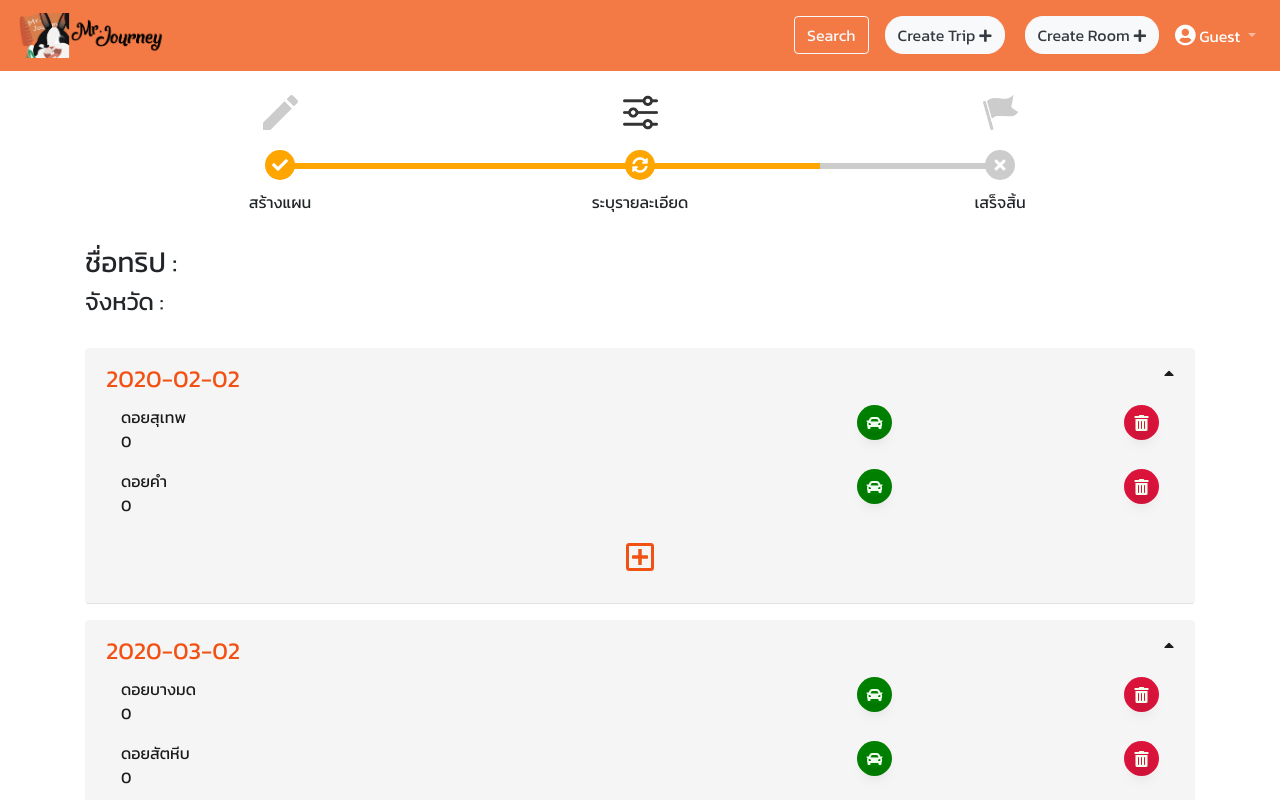
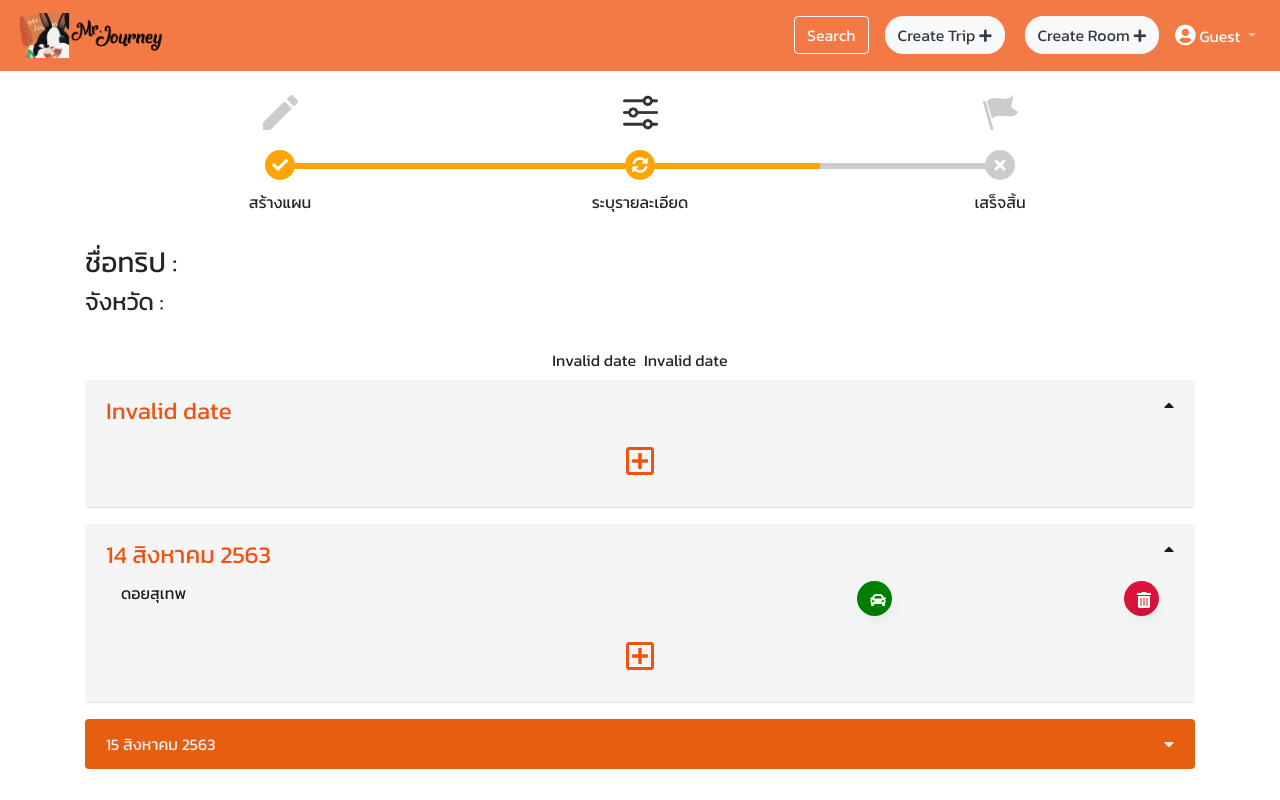
Before and after one commit to romncn/SeniorProject-MrJourney, a React (Create React App) app: page /CreateTrip in a window 1280 px wide. Both pictures are taken after a click on the button "ต่อไป". Shown: the top 800 px of the page. Built offline with nearby package versions, Linux system fonts and the light colour scheme.

Commit message:
[ADD]Start use momentjs & [UPDATE]CreateTripAdd and show Date

```diff
--- a/package.json
+++ b/package.json
@@ -8,6 +8,7 @@
     "@testing-library/user-event": "^7.1.2",
     "antd": "^4.1.5",
     "bootstrap": "^4.4.1",
+    "moment": "^2.25.3",
     "react": "^16.13.1",
     "react-bootstrap": "^1.0.1",
     "react-dom": "^16.13.1",
--- a/src/components/CreateTrip/CreateTripStep2.js
+++ b/src/components/CreateTrip/CreateTripStep2.js
@@ -6,6 +6,7 @@
 import LogoStep1 from '../../static/img/LogoStep1.png'
 import LogoStep2 from '../../static/img/LogoStep2.png'
 import LogoStep3 from '../../static/img/LogoStep3.png'
+import momentjs from 'moment'
 
 class CreateTripStep2 extends React.Component {
     constructor(props) {
@@ -33,6 +34,7 @@
             this.setState({
                 addModalShow: false
             })
+        console.log(this.props.TripForm);
 
         return (
             <div>
@@ -63,7 +65,16 @@
                             <h4>จังหวัด : {this.props.TripForm.demoProvince}</h4>
                         </div>
                         <div className="trip-perday-box py-3">
-                            <h5 className="text-center">{this.props.TripForm.demoDate}</h5>
+
+                            <div className="text-center py-2">
+                                <span className="show-date-to-end">
+                                    <span className="p-1"> {momentjs(this.props.TripForm.demoDate).format('DD/MM/YYYY')}
+                                    </span>
+                                    <span className="p-1">{momentjs(this.props.TripForm.demoDate).add(this.props.TripForm.numberAddDate - 1, 'day').format('DD/MM/YYYY')}
+                                    </span>
+                                </span>
+                            </div>
+
 
                             {/* {this.props.TripForm.totalDate.map((PerDay, key) => { //original pattern
                                 return (
--- a/src/linepage/CreateTrip.js
+++ b/src/linepage/CreateTrip.js
@@ -5,7 +5,7 @@
 import NavWebPage from '../components/Nav/NavWebPage';
 import FooterWebPage from '../components/Footer/FooterWebPage';
 import CreateTripStep3 from '../components/CreateTrip/CreateTripStep3';
-
+import momentjs from 'moment'
 
 
 
@@ -14,47 +14,34 @@
     constructor(props) {
         super(props)
         this.state = {
-            // Component: <CreateTripStep1></CreateTripStep1>,
-            // NumberComponent: 1
             StepComponent: 1,
             InputTripName: '',
+
             Trip: {
                 demoTripName: '',
                 demoProvince: '',
                 demoDate: '',
+                numberAddDate: 1,
+                // EndDate: '2020-02-02',
                 totalDay: 0,
-                totalDate: [
-                    {
-                        eventDate: '2020-02-02',
-                        event: [
-                            {
-                                eventName: 'ดอยสุเทพ',
-                                eventTime: 0,
-                                eventType: 'กินข้าว'
-                            },
-                            {
-                                eventName: 'ดอยคำ',
-                                eventTime: 0,
-                                eventType: 'กินข้าว'
-                            }
-                        ]
-                    },
-                    {
-                        eventDate: '2020-03-02',
-                        event: [
-                            {
-                                eventName: 'ดอยบางมด',
-                                eventTime: 0,
-                                eventType: 'นอน'
-                            },
-                            {
-                                eventName: 'ดอยสัตหีบ',
-                                eventTime: 0,
-                                eventType: 'แดกเต่า'
-                            }
-                        ]
-                    }
-                ]
+                totalDate: [{}]
+                // totalDate: [
+                //     {
+                //         eventDate: '2020-02-02',
+                //         event: [
+                //             {
+                //                 eventName: 'ดอยสุเทพ',
+                //                 eventTime: 0,
+                //                 eventType: 'กินข้าว'
+                //             },
+                //             {
+                //                 eventName: 'ดอยคำ',
+                //                 eventTime: 0,
+                //                 eventType: 'กินข้าว'
+                //             }
+                //         ]
+                //     },
+                // ]
             }
         }
     }
@@ -82,11 +69,12 @@
     onhandleFormText = async (e) => {
         let value = e.target.value
         let name = e.target.name
+
         // let {value,name} = e.target
         await this.setState(prevState => ({
             Trip: {                   // object that we want to update
                 ...prevState.Trip,   // keep all other key-value pairs
-                [name]: value   // update the value of specific key
+                [name]: value,  // update the value of specific key
             }
         }))
         // console.log(this.state.Trip.demoTripName);
@@ -95,16 +83,85 @@
 
 
 
+    // handelAddDate = () => {
+
+    //     this.setState(prevState => ({
+    //         Trip: {
+    //             ...prevState.Trip,
+    //             EndDate: momentjs(this.state.Trip.EndDate).add(1, 'day').format('llll')
+    //         }
+    //     }))
+    // }
+
+
+
+
     handleComponent = () => {
         if (this.state.StepComponent === 1) {
-            return <CreateTripStep1 nextButton="ต่อไป" handleStep={this.handleNextComponent} TripForm={this.state.Trip} handleForm={this.onhandleFormText}></CreateTripStep1>
+            return <CreateTripStep1 nextButton="ต่อไป"
+                    handleStep={this.handleNextComponentStep1}
+                    TripForm={this.state.Trip}
+                    handleForm={this.onhandleFormText}
+                    handleFormAddDate={this.handleNumberAddDate}
+                    handleFormRemoveDate={this.handleNumberRemoveDate}
+                    >
+                    </CreateTripStep1>
         } if (this.state.StepComponent === 2) {
-            return <CreateTripStep2 handleStep={this.handleNextComponent} TripForm={this.state.Trip} handleForm={this.onhandleFormText} handlePreviousStep={this.handlePreviousComponent} ></CreateTripStep2>
+            return <CreateTripStep2 handleStep={this.handleNextComponentStep2} TripForm={this.state.Trip} handleForm={this.onhandleFormText} handlePreviousStep={this.handlePreviousComponent} ></CreateTripStep2>
         } if (this.state.StepComponent === 3) {
             return <CreateTripStep3 handleStep={this.handleNextComponent}></CreateTripStep3>
         }
     }
-    handleNextComponent = async () => {
+
+    handleNumberAddDate = () => {
+        this.setState(prevState => ({
+            Trip: {
+                ...prevState.Trip,
+                numberAddDate: this.state.Trip.numberAddDate + 1
+            }
+        }))
+    }
+
+    handleNumberRemoveDate = () => {
+        this.setState(prevState => ({
+            Trip: {
+                ...prevState.Trip,
+                numberAddDate: this.state.Trip.numberAddDate - 1
+            }
+        }))
+    }
+
+
+    setAllDate = (AllTripDate) => {
+        for (let index = 0; index < this.state.Trip.numberAddDate; index++) {
+            let ShowBox = {
+                eventDate: momentjs(this.state.Trip.demoDate).add(index, 'day').format('DD/MM/YYYY'),
+                event: []
+            }
+            AllTripDate.push(ShowBox)
+        }
+        return AllTripDate
+    }
+
+    handleNextComponentStep1 = async () => {
+        let AllTripDate = []
+        let AllTripDate2 = await this.setAllDate(AllTripDate)
+        await this.setState(prevState => ({
+            Trip: {
+                ...prevState.Trip,
+                totalDate: AllTripDate2
+            }
+        }))
+        console.log(AllTripDate2);
+
+        if (this.state.StepComponent !== 3) {
+            await this.setState({ StepComponent: this.state.StepComponent + 1 })
+        }
+    }
+
+
+
+    handleNextComponentStep2 = async () => {
         if (this.state.StepComponent !== 3) {
             await this.setState({ StepComponent: this.state.StepComponent + 1 })
         }
@@ -116,19 +173,19 @@
     }
 
 
-
-
     render() {
         return (
             <div className="flex-wrapper">
                 <div className="top-page">
                     <div className="Navbar-Component">
                         <NavWebPage></NavWebPage>
+
                     </div>
                     <div className="Content-Component">
 
                         {/* {this.state.Component} */}
                         {this.handleComponent()}
+
                     </div>
                 </div>
                 <div className="footer-page">
```
Also changed, not shown: src/App.js (+8 -1 lines), src/components/CreateTrip/CreateTripStep1.js (+52 -21 lines), 2 other files (tests, documents, lock files or other folders). Lines whose indentation alone changed are shown as unchanged.
